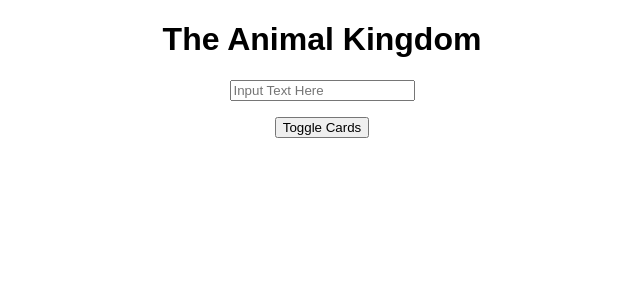
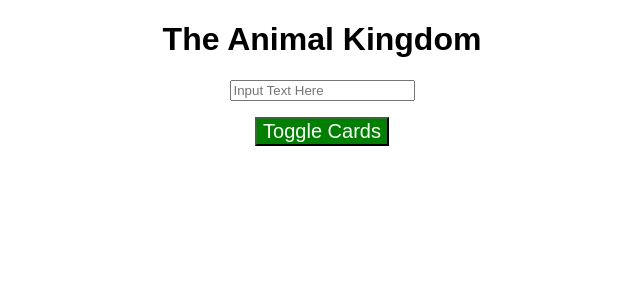
Before and after one commit to Board-Ape/under-the-hood-react, a React app: page / in a window 1280 px wide. Shown: the top 300 px of the page, without its empty margins (318-958 px from the left). Built offline with nearby package versions, Linux system fonts and the light colour scheme.

Commit message:
Creating a toggle over dynamic class

```diff
--- /dev/null
+++ b/src/components/AnimalContainer/AnimalContainer.css
@@ -0,0 +1,19 @@
+.Red {
+    background: red;
+    color: white;
+    font-size: 20px;
+}
+
+.Red:hover {
+    background-color: salmon;
+}
+
+.Green {
+    background-color: green;
+    color: white;
+    font-size: 20px;
+}
+
+.Green:hover {
+    background-color: lightgreen;
+}
--- a/src/components/AnimalContainer/AnimalContainer.js
+++ b/src/components/AnimalContainer/AnimalContainer.js
@@ -1,4 +1,5 @@
 import React, {Component} from 'react';
+import classes from './AnimalContainer.css';
 import UserInput from '../UserInput/UserInput';
 import AnimalCard from '../AnimalCard/AnimalCard';
 import Aux from '../Aux/Aux';
@@ -40,6 +41,8 @@ class AnimalContainer extends Component {
 
     render() {
         let cards = null;
+        let toggleButtonColor = classes.Green;
+
         if (this.state.showCards) {
             cards = (
                 <AnimalCard
@@ -48,6 +51,8 @@ class AnimalContainer extends Component {
                 />
             )
         }
+
+        this.state.showCards ? toggleButtonColor = classes.Red : toggleButtonColor = classes.Green
 
         return (
             <Aux>
@@ -58,6 +63,7 @@ class AnimalContainer extends Component {
                 />
                 <button
                     onClick={this.toggleCardsHandler}
+                    className={toggleButtonColor}
                 >Toggle Cards</button>
                 { cards }
             </Aux>
```
